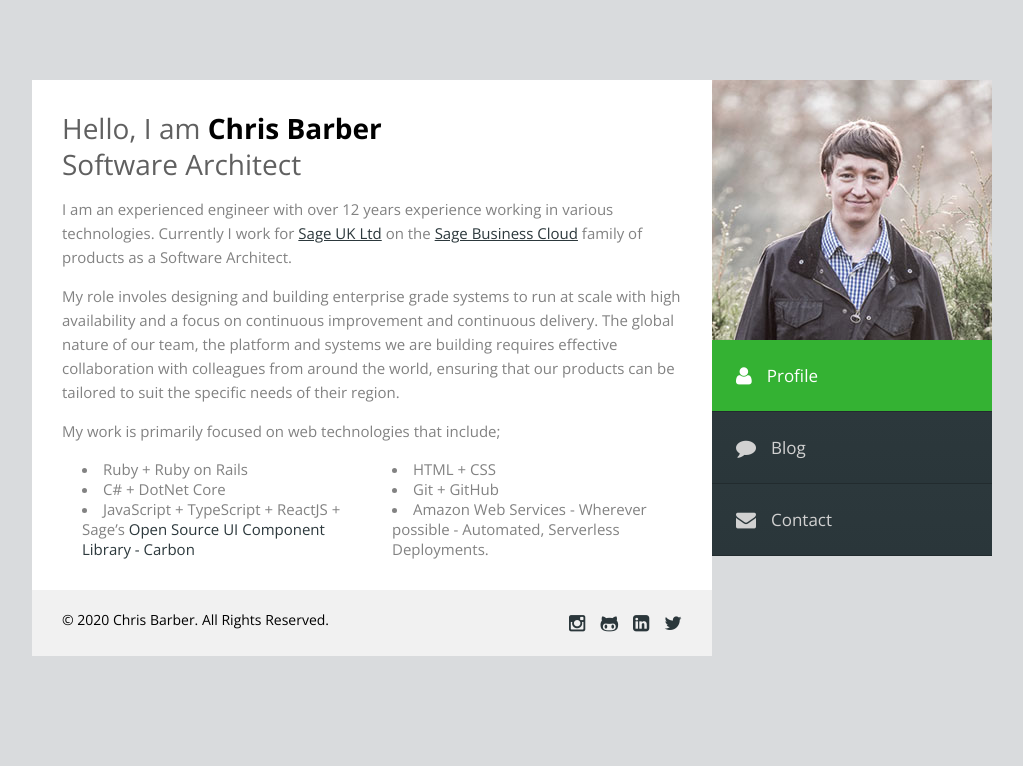
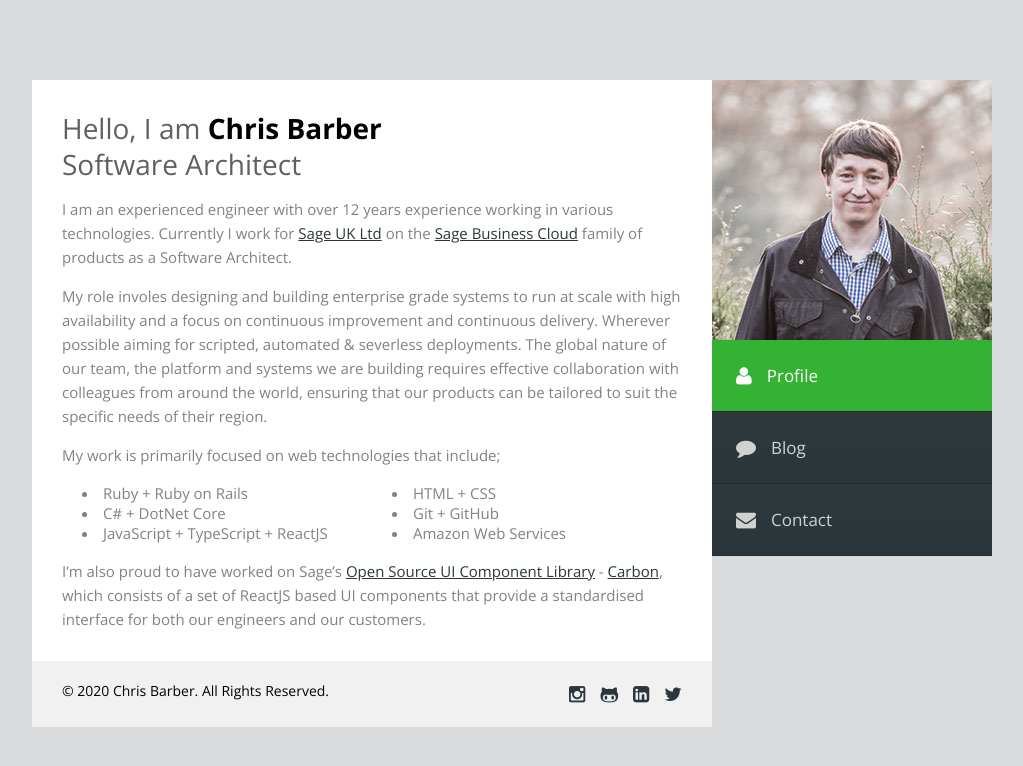
Before and after one commit to chrisbarber86/chris-barber.co.uk, a Jekyll site: the page built from index.md, in a window 1280 px wide. Shown: the top 766 px of the page, without its empty margins (128-1151 px from the left). Built offline with Jekyll 4.4.1, drawn with Linux system fonts in a browser that asks for light colours; our own code applies the rules of GitHub Pages for plain Markdown files.

Commit message:
Update index.md

```diff
--- a/index.md
+++ b/index.md
@@ -8,13 +8,15 @@ type: pages
 
 I am an experienced engineer with over 12 years experience working in various technologies. Currently I work for [Sage UK Ltd](http://www.sage.co.uk) on the [Sage Business Cloud](https://www.sage.com/en-gb/sage-business-cloud/accounting/) family of products as a Software Architect.
 
-My role involes designing and building enterprise grade systems to run at scale with high availability and a focus on continuous improvement and continuous delivery. The global nature of our team, the platform and systems we are building requires effective collaboration with colleagues from around the world, ensuring that our products can be tailored to suit the specific needs of their region.
+My role involes designing and building enterprise grade systems to run at scale with high availability and a focus on continuous improvement and continuous delivery. Wherever possible aiming for scripted, automated & severless deployments. The global nature of our team, the platform and systems we are building requires effective collaboration with colleagues from around the world, ensuring that our products can be tailored to suit the specific needs of their region.
 
 My work is primarily focused on web technologies that include;
 
 * Ruby + Ruby on Rails
 * C# + DotNet Core
-* JavaScript + TypeScript + ReactJS + Sage's [Open Source UI Component Library - Carbon](https://carbon.sage.com)
+* JavaScript + TypeScript + ReactJS
 * HTML + CSS
 * Git + GitHub
-* Amazon Web Services - Wherever possible - Automated, Serverless Deployments.
+* Amazon Web Services
+
+I'm also proud to have worked on Sage's [Open Source UI Component Library](https://github.com/sage/carbon) - [Carbon](https://carbon.sage.com), which consists of a set of ReactJS based UI components that provide a standardised interface for both our engineers and our customers.
```
